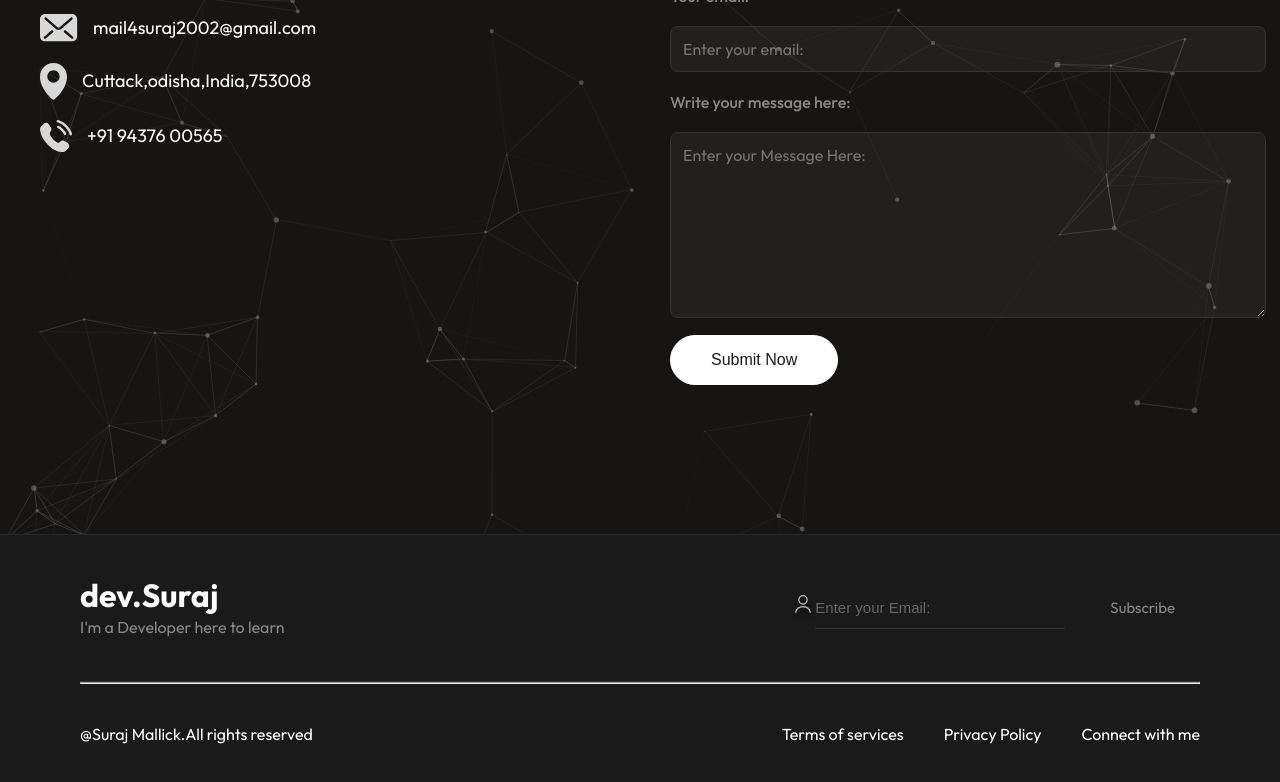
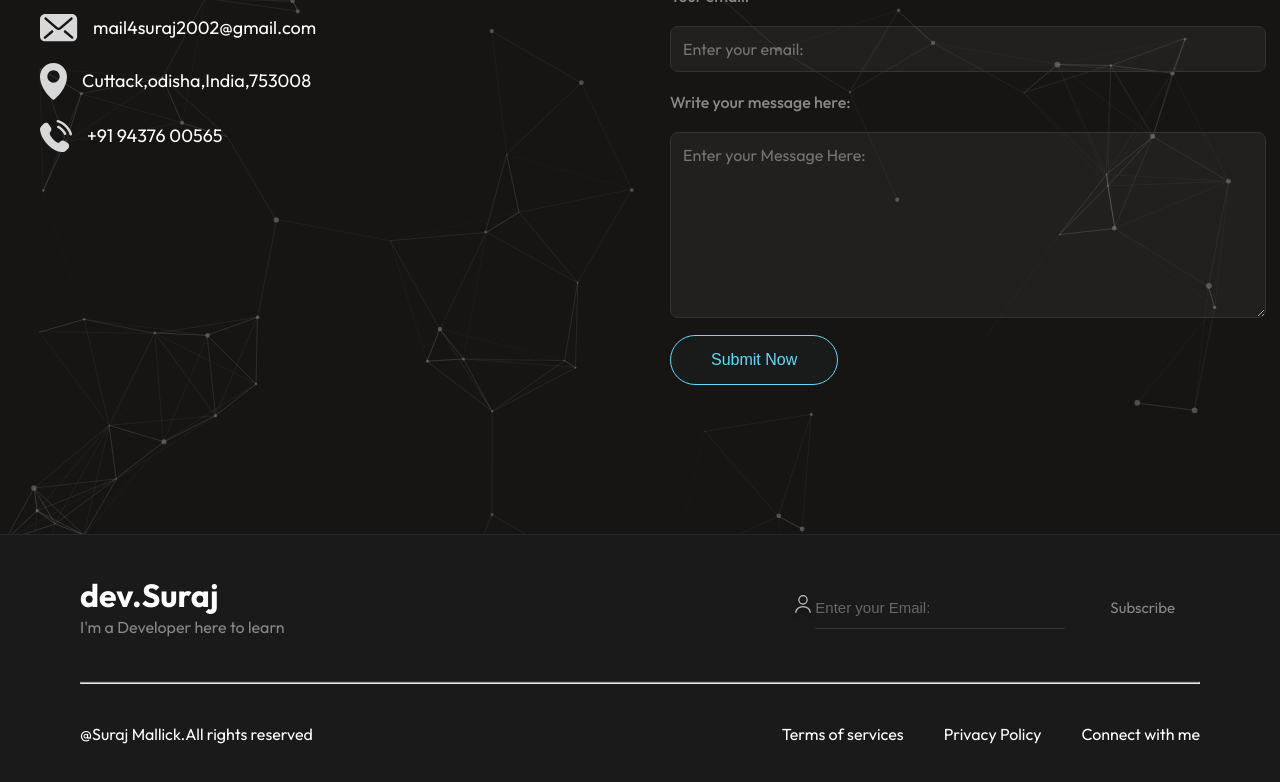
Before and after one commit to wahajahmad-cyber/Portfolio_Website, a React (Vite) app: page / in a window 1280 px wide. In both pictures the pointer is over the button "Submit Now". Shown: the part 4598-5380 px from the top of the page. Built offline with nearby package versions, Linux system fonts and the light colour scheme; no server answers; a web font is replaced by a local one.

Commit message:
changed contact page submit button hover color

```diff
--- a/src/components/Contact/Contact.css
+++ b/src/components/Contact/Contact.css
@@ -148,8 +148,9 @@
 }
 
 .contact-submit:hover {
-    background: #fff;
-    color: #1a1a1a;
+    background: rgba(97, 219, 251, 0.03);
+    border-color: #61DBFB;
+    color: #61DBFB;
     transform: translateY(-3px);
 }
 
```
